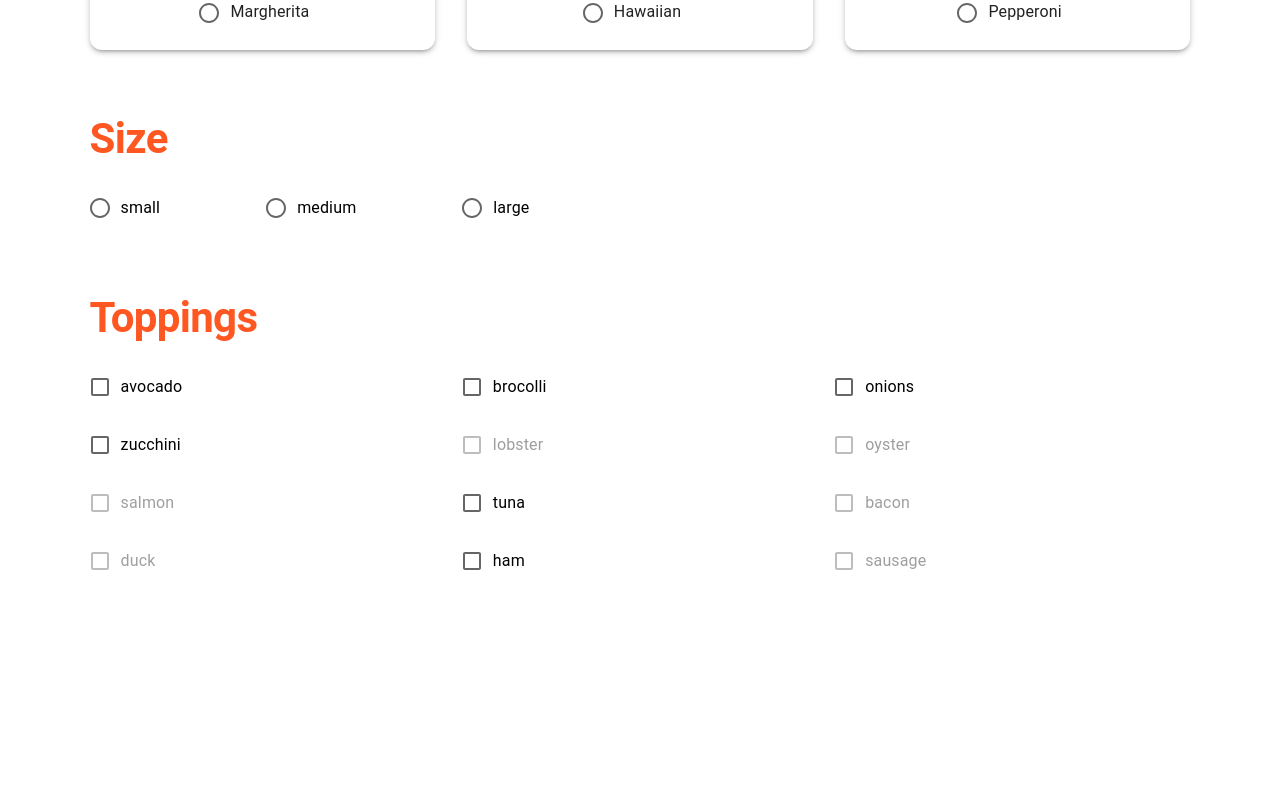
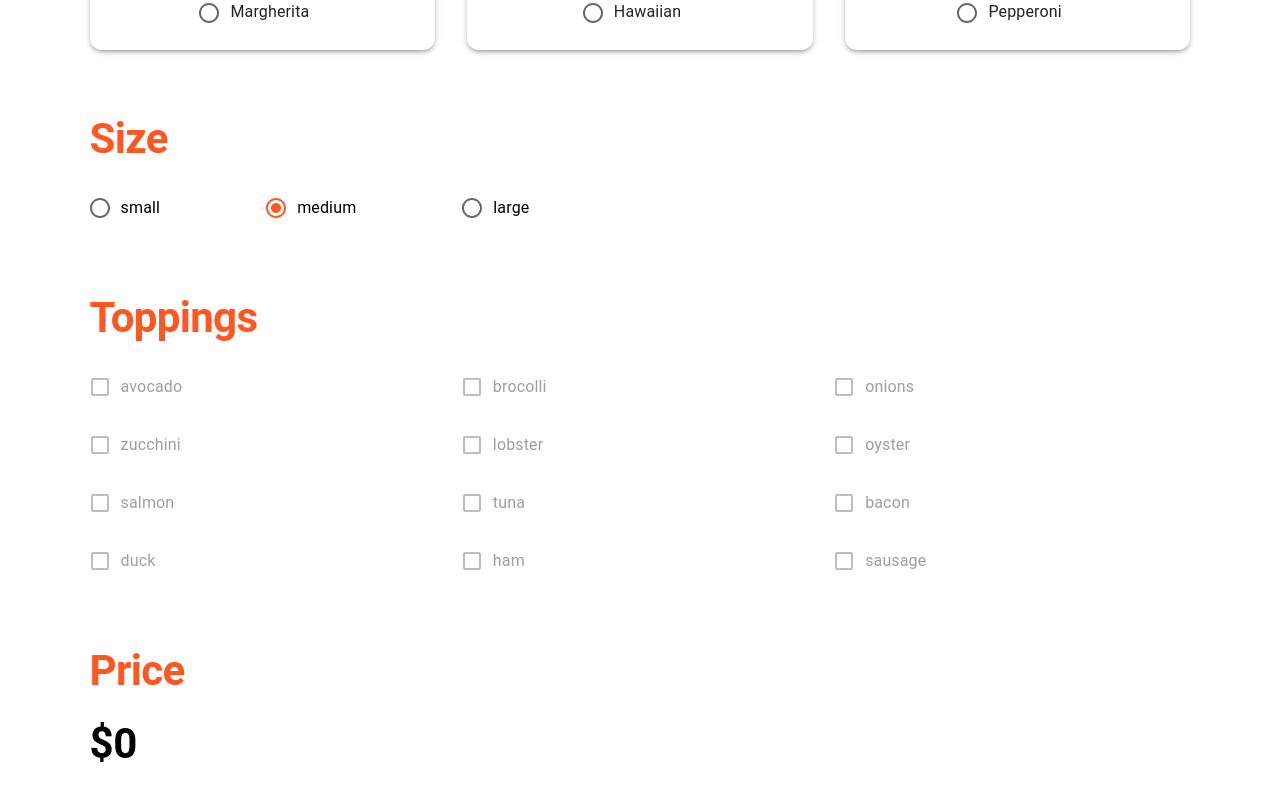
Before and after one commit to raditya-rizky/the-pizza, a React (Vite) app: page / in a window 1280 px wide. Shown: the part 476-1276 px from the top of the page. Before the commit the page ends 1058 px from the top, so only its background shows below. Built offline with nearby package versions, Linux system fonts and the light colour scheme.

Commit message:
chore: calculate price

```diff
--- a/src/App.tsx
+++ b/src/App.tsx
@@ -1,11 +1,11 @@
-import { ThemeProvider, createTheme } from '@mui/material';
+import { createContext, useEffect, useState } from 'react';
+import { Box, ThemeProvider, Typography, createTheme } from '@mui/material';
 import { Pizza } from './assets/components/pizza';
 import { deepOrange } from '@mui/material/colors';
 import { Size } from './assets/components/size';
 import { Toppings } from './assets/components/toppings';
-import availableToppings from "./assets/pizza.json"
+import pizzaVariant from "./assets/pizza.json"
 
-export default function RadioButtonsGroup() {
 const theme = createTheme({
   palette: {
     primary: deepOrange
@@ -15,7 +15,6 @@ export default function RadioButtonsGroup() {
       styleOverrides: {
         root: {
           borderRadius: "12px",
-            // overflow: "hidden",
           padding: "1rem",
         },
       }
@@ -23,11 +22,75 @@ export default function RadioButtonsGroup() {
   },
 })
 
+export interface PizzaContextType {
+  selectedPizza: string
+  setSelectedPizza: (selectedPizza: string) => void
+  size: string
+  setSize: (size: string) => void
+  toppingsObject: Record<string, boolean>
+  setToppingsObject: (toppingsObject: Record<string, boolean>) => void
+}
+
+export const PizzaContext = createContext<PizzaContextType | null>(null)
+
+export default function App() {
+  const [selectedPizza, setSelectedPizza] = useState("")
+  const [size, setSize] = useState("medium")
+  const [toppingsObject, setToppingsObject] = useState<Record<string, boolean>>({});
+  const [toppingPrice, setToppingPrice] = useState(0)
+
+  const toppings = pizzaVariant.pizza.find((pizza) => (pizza.name === selectedPizza))?.toppings
+  const price = Number(pizzaVariant.pizza.find((pizza) => (pizza.name === selectedPizza))?.price ?? 0)
+
+  useEffect(() => {
+    const oneDollarToppings = pizzaVariant.toppings[0].$1
+    const twoDollarToppings = pizzaVariant.toppings[1].$2
+    const threeDollarToppings = pizzaVariant.toppings[2].$3
+    const keys = Object.keys(toppingsObject)
+
+    let totalPrice = 0
+
+    keys.forEach((item) => {
+      if (toppingsObject[item]) {
+        if (oneDollarToppings?.includes(item)) {
+          totalPrice += 1;
+          setToppingPrice(totalPrice)
+        }
+        if (twoDollarToppings?.includes(item)) {
+          totalPrice += 2;
+          setToppingPrice(totalPrice)
+        }
+        if (threeDollarToppings?.includes(item)) {
+          totalPrice += 3;
+          setToppingPrice(totalPrice)
+        }
+      } else {
+        setToppingPrice(totalPrice)
+      }
+    })
+  }, [price, size, toppingsObject])
+
   return (
+    <PizzaContext.Provider value={{ selectedPizza, setSelectedPizza, size, setSize, toppingsObject, setToppingsObject }}>
       <ThemeProvider theme={theme}>
         <Pizza />
         <Size />
-      <Toppings toppings={availableToppings.pizza[0].toppings} />
+        <Toppings toppings={toppings ?? []} />
+
+        <Box
+          component={"div"}
+          mb={20}
+          mt={8}
+        >
+          <Typography color={"primary"} fontSize={42} fontWeight={700} variant='h1' mb={3}>
+            Price
+          </Typography>
+
+          <Typography color={"black"} fontSize={42} fontWeight={700} variant='h2' mb={3}>
+            ${size === "small" ? price - 1 + toppingPrice : size === "large" ? price + 2 + toppingPrice : price + toppingPrice}
+          </Typography>
+        </Box>
       </ThemeProvider>
+    </PizzaContext.Provider>
   );
 }
--- a/src/assets/components/pizza.tsx
+++ b/src/assets/components/pizza.tsx
@@ -1,7 +1,8 @@
 import Paper from "@mui/material/Paper";
 import variant from "../pizza.json";
 import { Box, FormControlLabel, Radio, RadioGroup, Typography, styled } from "@mui/material";
-import { useState } from "react";
+import { useContext } from "react";
+import { PizzaContext, PizzaContextType } from "../../App";
 
 const Container = styled(Box)(({ theme }) => ({
   display: "flex",
@@ -28,7 +29,7 @@ const PizzaCard = styled(Paper)(({ theme }) => ({
 }))
 
 export function Pizza() {
-  const [pizzaChosen, setPizzaChosen] = useState("")
+  const { setSelectedPizza, selectedPizza } = useContext(PizzaContext) as PizzaContextType
 
   return (
     <>
@@ -42,9 +43,11 @@ export function Pizza() {
               <PizzaCard
                 elevation={3}
                 key={pizza.name}
-                onClick={() => setPizzaChosen(pizza.name)}
+                onClick={() =>
+                  setSelectedPizza(pizza.name)
+                }
                 sx={{
-                  transform: pizzaChosen === pizza.name ? "scale(1.05)" : "none"
+                  transform: selectedPizza === pizza.name ? "scale(1.05)" : "none"
                 }}
               >
                 <Box
@@ -62,7 +65,7 @@ export function Pizza() {
 
                 <p
                   style={{
-                    fontWeight: pizzaChosen === pizza.name ? "bold" : "normal"
+                    fontWeight: selectedPizza === pizza.name ? "bold" : "normal"
                   }}
                 >
                   {pizza.name}
@@ -70,7 +73,7 @@ export function Pizza() {
 
                 <span
                   style={{
-                    fontWeight: pizzaChosen === pizza.name ? "bold" : "normal"
+                    fontWeight: selectedPizza === pizza.name ? "bold" : "normal"
                   }}
                 >${pizza.price}</span>
 
@@ -82,7 +85,7 @@ export function Pizza() {
                     display: "block",
                     textAlign: "center",
                   }}
-                  checked={pizza.name === pizzaChosen}
+                  checked={pizza.name === selectedPizza}
                 />
               </PizzaCard>
             ))
--- a/src/assets/components/size.tsx
+++ b/src/assets/components/size.tsx
@@ -1,6 +1,10 @@
 import { Box, FormControlLabel, Radio, RadioGroup, Typography } from "@mui/material";
+import { useContext } from "react";
+import { PizzaContext, PizzaContextType } from "../../App";
 
 export function Size() {
+  const { size, setSize } = useContext(PizzaContext) as PizzaContextType
+
   return (
     <Box mt={8}>
       <Typography color={"primary"} fontSize={42} fontWeight={700} variant='h1' mb={3}>
@@ -13,10 +17,13 @@ export function Size() {
           flexDirection: "row",
           gap: "90px",
         }}
+        defaultValue={size}
+        onChange={(e) => setSize(e.target.value)}
       >
         {
           ["small", "medium", "large"].map((size) => (
             <FormControlLabel
+              key={size}
               control={<Radio />}
               label={size}
               value={size}
--- a/src/assets/components/toppings.tsx
+++ b/src/assets/components/toppings.tsx
@@ -1,11 +1,22 @@
 import { Box, Checkbox, FormControlLabel, FormGroup, Grid, Typography } from "@mui/material";
 import variant from "../pizza.json";
+import { useContext } from "react";
+import { PizzaContext, PizzaContextType } from "../../App";
 
 export function Toppings({ toppings }: { toppings: string[] }) {
+  const { toppingsObject, setToppingsObject } = useContext(PizzaContext) as PizzaContextType
+
   const toppingsArray = variant.toppings.reduce((accumulator, currentValue) => {
     const values = Object.values(currentValue)[0];
     return accumulator.concat(values);
   }, []);
+
+  const handleChange = (event: React.ChangeEvent<HTMLInputElement>) => {
+    setToppingsObject({
+      ...toppingsObject,
+      [event.target.name]: event.target.checked,
+    });
+  };
 
   return (
     <Box mt={8}>
@@ -14,15 +25,19 @@ export function Toppings({ toppings }: { toppings: string[] }) {
       </Typography>
 
       <FormGroup>
-        <Grid justifyContent={"center"} alignItems={"center"} container spacing={2}>
+        <Grid container spacing={2}>
           {
             toppingsArray.map((availableTopping) => (
-              <Grid item xs={4}>
+              <Grid key={availableTopping} item xs={4}>
                 <FormControlLabel
-                  key={availableTopping}
-                  control={<Checkbox />}
+                  control={
+                    <Checkbox
+                      onChange={handleChange}
+                    />
+                  }
                   label={availableTopping}
                   value={availableTopping}
+                  name={availableTopping}
                   disabled={!toppings.includes(availableTopping)}
                   sx={{
                     color: "black",
```
Lines whose indentation alone changed are shown as unchanged.
